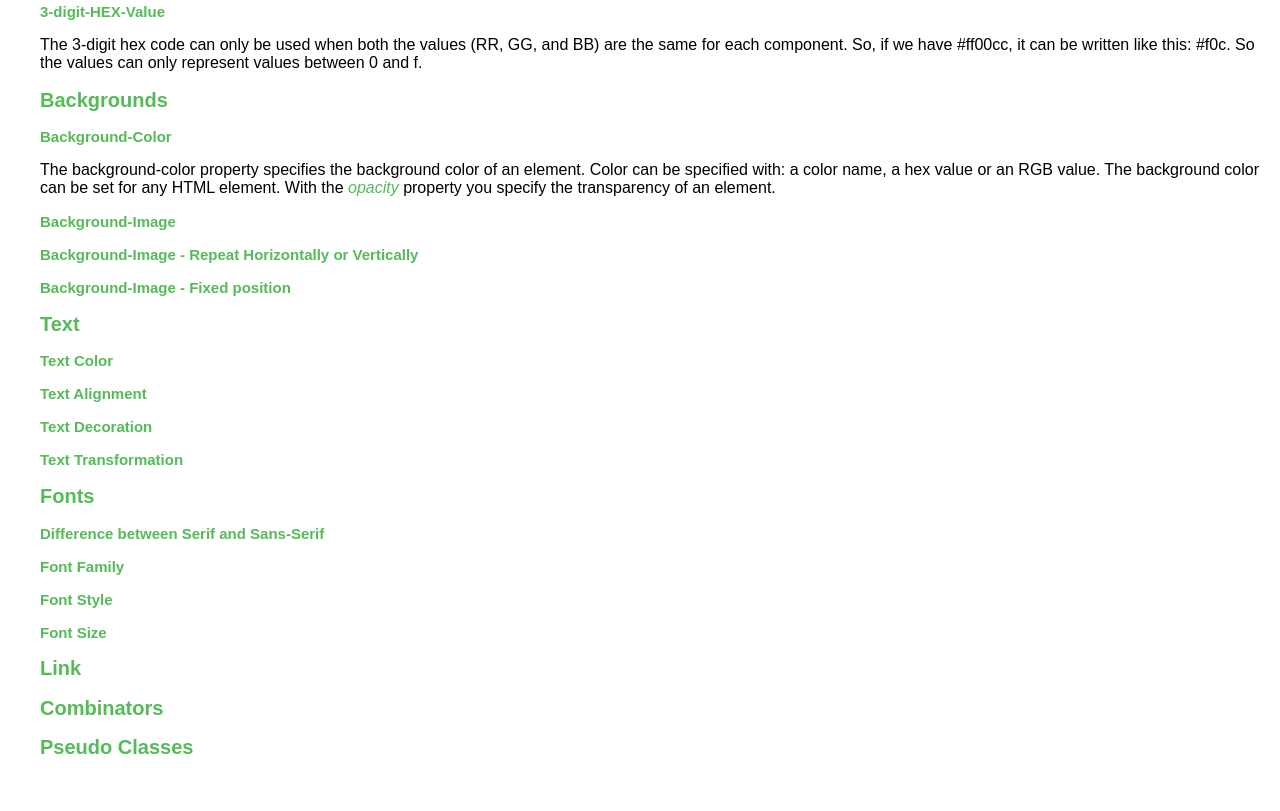
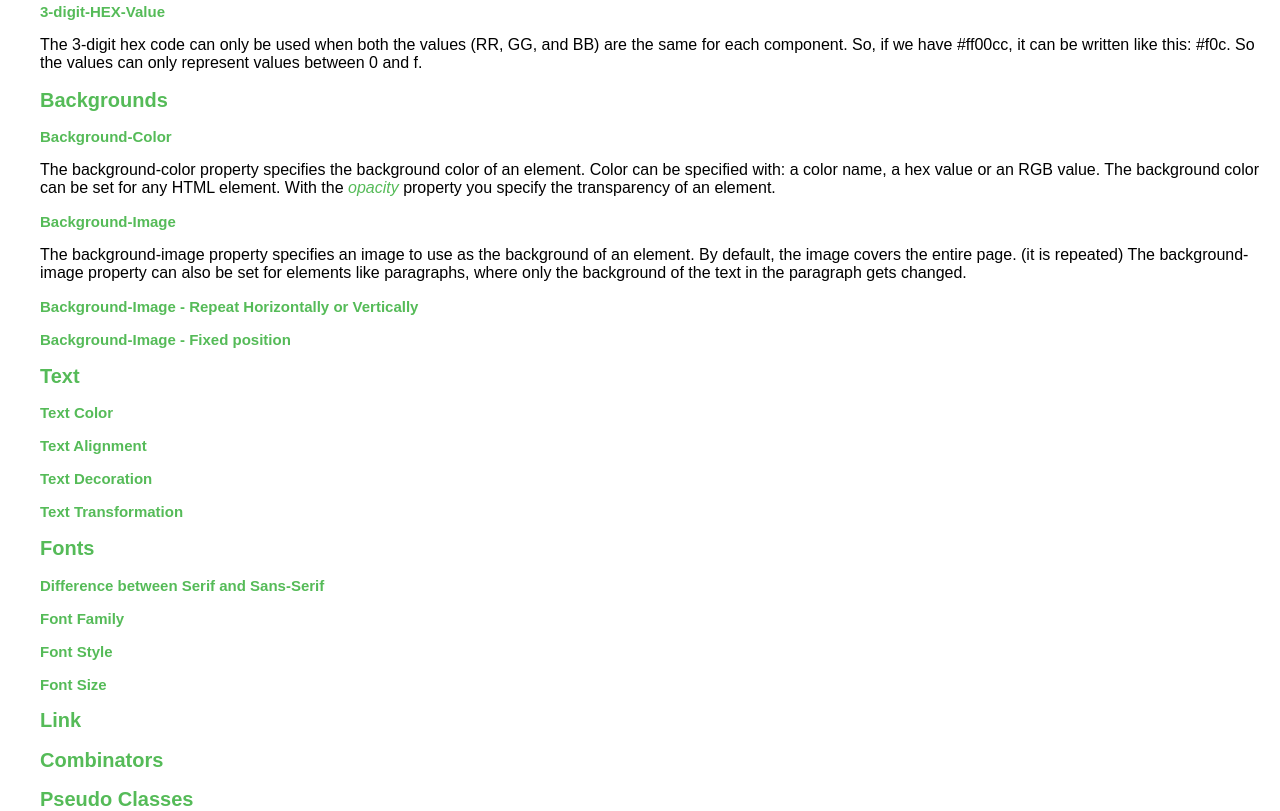
Before and after one commit to 2324-2bhif-wmc-assignments/00-cheat-sheet-maximilianneumayer, a plain HTML site: page CSS.html in a window 1280 px wide. Shown: the part 779-1590 px from the top of the page. Before the commit the page ends 1538 px from the top, so only its background shows below. Drawn offline with Linux system fonts and the light colour scheme.

Commit message:
added background-image description

```diff
--- a/CSS.html
+++ b/CSS.html
@@ -74,7 +74,8 @@
 
         <h3 class="normal-header">Background-Image</h3>
         <p>
-
+            The background-image property specifies an image to use as the background of an element. By default, the image covers the entire page. (it is repeated)
+            The background-image property can also be set for elements like paragraphs, where only the background of the text in the paragraph gets changed.
         </p>
         <h3 class="normal-header">Background-Image - Repeat Horizontally or Vertically</h3>
         <p></p>
```
